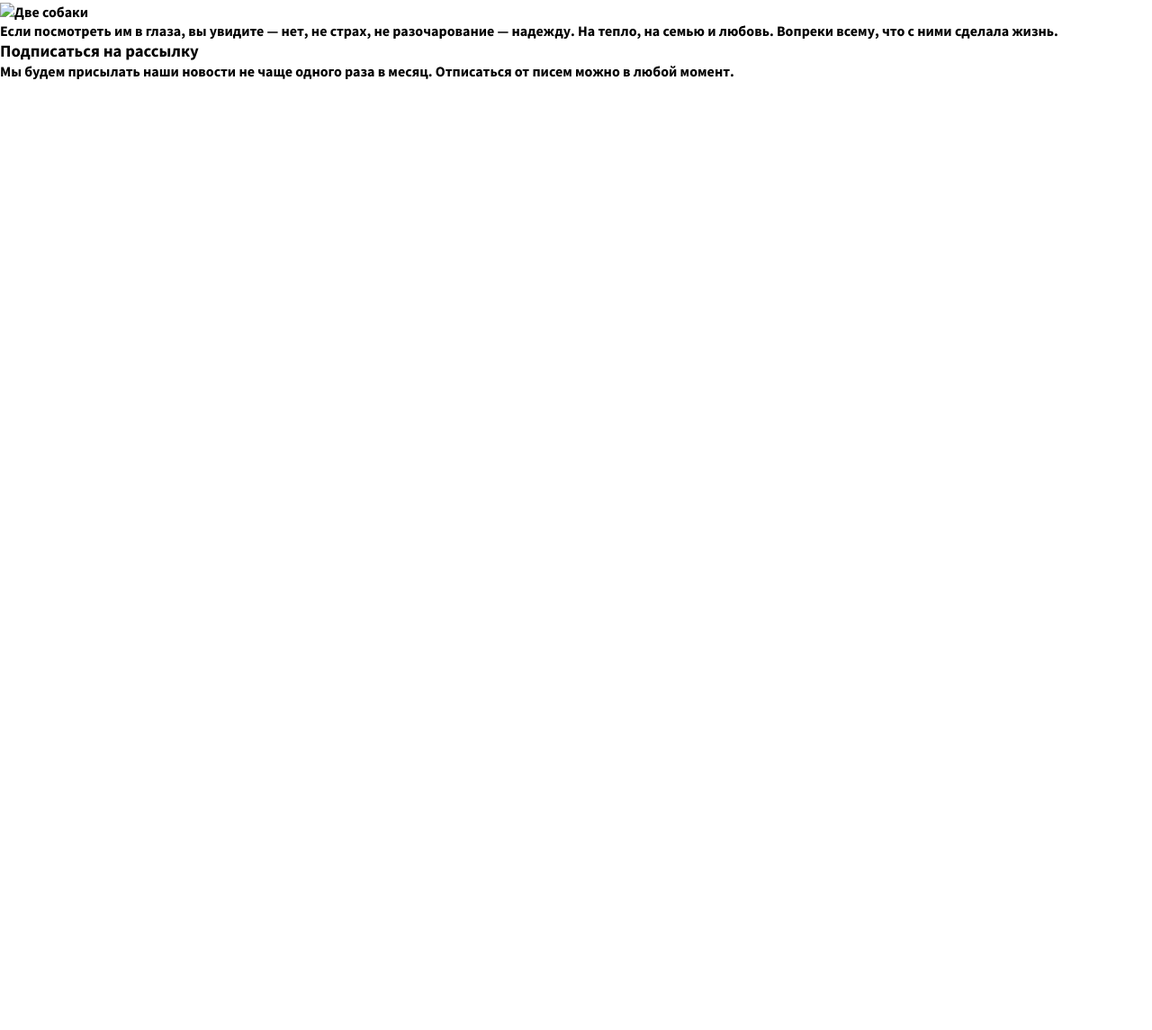
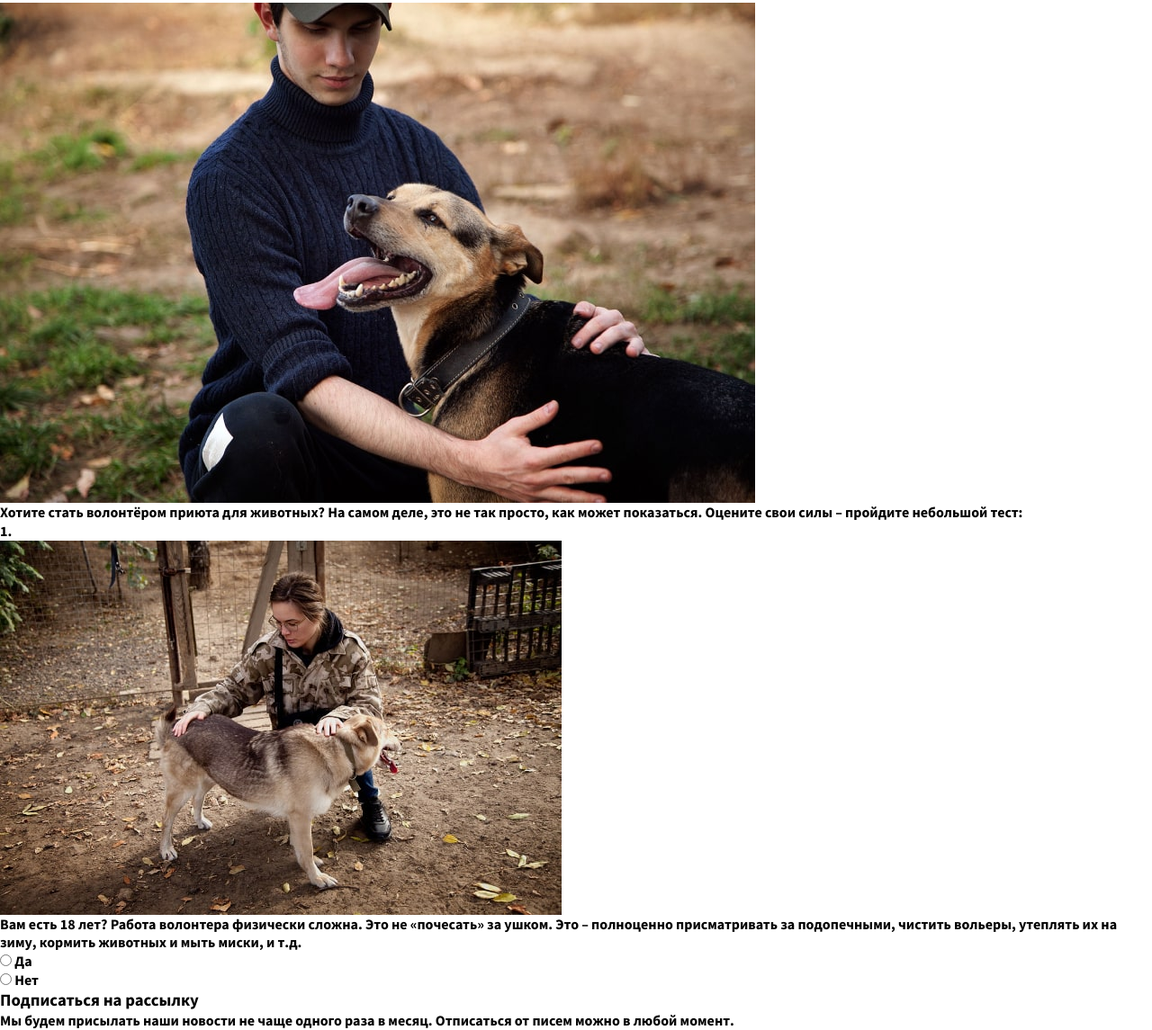
Before and after one commit to Anton1922/become-a-volunteer, a website: page dist/index.html in a window 1280 px wide. Shown: the part 101-1246 px from the top of the page at 90% size. Before the commit the page ends 800 px from the top, so only its background shows below. Drawn offline with Linux system fonts and the light colour scheme.

Commit message:
added new sections and elements, removed old from last project

```diff
--- a/dist/index.html
+++ b/dist/index.html
@@ -9,12 +9,12 @@
 
   <title>Page "Become a volunteer" - www.less-homeless.com</title>
 
-  <link href="https://fonts.googleapis.com/css2?family=Source+Sans+Pro:wght@400;600;700;900&display=swap" rel="stylesheet">
+  <link href="https://fonts.googleapis.com/css2?family=Source+Sans+Pro:wght@400;500;600;700;900&display=swap" rel="stylesheet">
   <link rel="stylesheet" href="./style.css">
 </head>
 <body>
   <div class="volunteer-content">
-    <!-- Page volunteer the Program - Aside -->
+    <!-- Page Volunteer the Program - Aside -->
     <aside class="volunteer-content__aside volunteer-similar">
       <h4 class="volunteer-title-h4 volunteer-similar__title">Читайте также</h4>
 
@@ -29,24 +29,56 @@
           <a href="#" class="volunteer-similar__links-item">Спонсируйте животное-заповедник</a>
         </section>
       </div>
-    </aside> <!-- Page volunteer the Program - Aside -->
+    </aside> <!-- Page Volunteer the Program - Aside -->
 
-    <!-- Page volunteer the Program - Main -->
+    <!-- Page Volunteer the Program - Main -->
     <div class="volunteer-content__main">
-      <h1 class="volunteer-main__title">Присоединиться к программе</h1>
+      <h1 class="volunteer-main__title">Стать волонтёром приюта</h1>
 
       <div class="volunteer-main__container-image">
-        <img src="images/main-photo-min.jpg" alt="Две собаки" title="Обитатели приюта для собак" class="volunteer-main__image">
+        <img src="images/volunteer-main-min.jpg" alt="Волонтер и собака" title="Волонтер приюта с подопечным" class="volunteer-main__image">
       </div>
 
-      <p class="volunteer-text volunteer-main__text">Если посмотреть им в глаза, вы увидите — нет, не страх, не разочарование — надежду. На тепло, на семью и любовь. Вопреки всему, что с ними сделала жизнь.</p>
-    </div> <!-- Page volunteer the Program - Main -->
+      <p class="volunteer-text volunteer-main__text">Хотите стать волонтёром приюта для животных? На самом деле, это не так просто, как может показаться. <span>Оцените свои силы – пройдите небольшой тест:</span></p>
+
+      <!-- Page Become a Volunteer Interview -->
+      <div class="volunteer-program volunteer-interview">
+        <!-- Page Become a Volunteer First Question and Answers-->
+        <section class="volunteer-interview__question">
+          <div class="volunteer-interview__question-number">1.</div>
+
+          <div class="volunteer-interview__question-content">
+            <div class="volunteer-interview__question-container-image">
+              <img src="images/volunteer-first-min.jpg" class="volunteer-interview__question-image" alt="Девушка-волонтёр и собака" title="Девушка-волонтёр и собака">
+            </div>
+
+            <p class="volunteer-interview__question-text"><span>Вам есть 18 лет?</span> Работа волонтера физически сложна. Это не «почесать» за ушком. Это – полноценно присматривать за подопечными, чистить вольеры, утеплять их на зиму, кормить животных и мыть миски, и т.д.</p>
+
+            <div class="volunteer-interview__answers">
+              <div class="volunteer-interview__answers-item volunteer-interview__answers-item--positive">
+                <input id="positive" type="radio" name="answer"></input>
+                <label for="positive">Да</label>
+              </div>
+
+              <div class="volunteer-interview__answers-item volunteer-interview__answers-item--negative">
+                <input id="negative" type="radio" name="answer"></input>
+                <label for="negative">Нет</label>
+              </div>
+
+              <!-- <div class="volunteer-interview__answers-item volunteer-interview__answers-item--neutral">
+                <input id="neutral" type="radio" name="answer"></input>
+                <label for="neutral">Не знаю</label>
+              </div> -->
+            </div>
+          </div>
+        </section> <!-- Page Become a Volunteer First Question and Answers -->
+      </div><!-- Page Become a Volunteer Interview -->
+    </div> <!-- Page Volunteer the Program - Main -->
 
     <div class="volunteer__block volunteer-subscribe">
       <h3 class="volunteer-title-h3 volunteer-subscribe__title">Подписаться на рассылку</h3>
 
       <p class="volunteer-text volunteer-subscribe__text">Мы будем присылать наши новости не чаще одного раза в месяц. Отписаться от писем можно в любой момент.</p>
-
       <!-- Here will be WP widget -->
     </div>
   </div>
```
